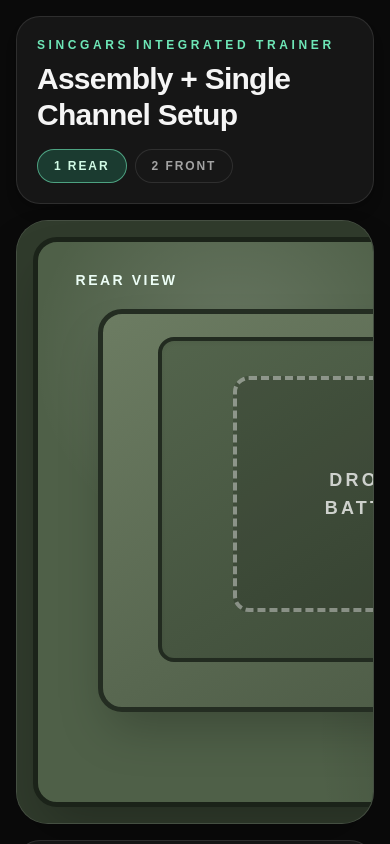
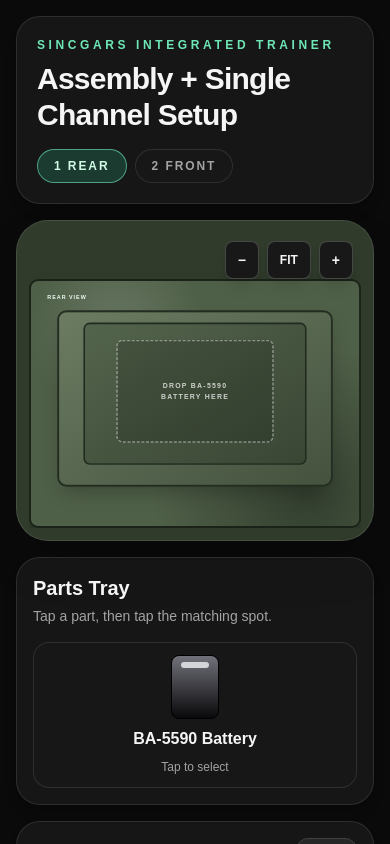
Before and after one commit to matthewpzandi/sincgars-trainer-v2, a React (Vite) app: page / in a window 390 px wide. Shown: the top 844 px of the page. Built offline with nearby package versions, Linux system fonts and the light colour scheme.

Commit message:
Update App.jsx

```diff
--- a/src/App.jsx
+++ b/src/App.jsx
@@ -33,6 +33,94 @@ function isDigit(value) {
 function nextFrom(list, current) {
   const idx = Math.max(0, list.indexOf(current));
   return list[(idx + 1) % list.length];
+}
+
+function ResponsiveStage({ baseWidth, baseHeight, children }) {
+  const hostRef = useRef(null);
+  const [fitScale, setFitScale] = useState(1);
+  const [zoom, setZoom] = useState(1);
+
+  useEffect(() => {
+    const updateFit = () => {
+      const availableWidth = hostRef.current?.clientWidth || baseWidth;
+      setFitScale(Math.min(1, availableWidth / baseWidth));
+    };
+
+    updateFit();
+
+    const observer =
+      typeof ResizeObserver !== "undefined"
+        ? new ResizeObserver(updateFit)
+        : null;
+
+    if (observer && hostRef.current) observer.observe(hostRef.current);
+    window.addEventListener("resize", updateFit);
+    window.addEventListener("orientationchange", updateFit);
+
+    return () => {
+      observer?.disconnect();
+      window.removeEventListener("resize", updateFit);
+      window.removeEventListener("orientationchange", updateFit);
+    };
+  }, [baseWidth]);
+
+  const scale = fitScale * zoom;
+  const renderedWidth = baseWidth * scale;
+  const renderedHeight = baseHeight * scale;
+
+  return (
+    <div
+      ref={hostRef}
+      className="relative w-full overflow-auto overscroll-contain"
+      style={{ touchAction: "pan-x pan-y pinch-zoom" }}
+    >
+      <div className="sticky top-2 z-50 ml-auto mr-2 mb-2 flex w-fit gap-2 md:hidden">
+        <button
+          type="button"
+          onClick={() => setZoom((value) => Math.max(1, Number((value - 0.25).toFixed(2))))}
+          className="rounded-lg border border-white/20 bg-neutral-900/95 px-3 py-2 text-sm font-black shadow-lg"
+          aria-label="Zoom out"
+        >
+          −
+        </button>
+        <button
+          type="button"
+          onClick={() => setZoom(1)}
+          className="rounded-lg border border-white/20 bg-neutral-900/95 px-3 py-2 text-xs font-black shadow-lg"
+        >
+          FIT
+        </button>
+        <button
+          type="button"
+          onClick={() => setZoom((value) => Math.min(3, Number((value + 0.25).toFixed(2))))}
+          className="rounded-lg border border-white/20 bg-neutral-900/95 px-3 py-2 text-sm font-black shadow-lg"
+          aria-label="Zoom in"
+        >
+          +
+        </button>
+      </div>
+
+      <div
+        className="relative"
+        style={{
+          width: renderedWidth,
+          height: renderedHeight,
+          minWidth: renderedWidth,
+        }}
+      >
+        <div
+          style={{
+            width: baseWidth,
+            height: baseHeight,
+            transform: `scale(${scale})`,
+            transformOrigin: "top left",
+          }}
+        >
+          {children}
+        </div>
+      </div>
+    </div>
+  );
 }
 
 function CoaxConnector({ active = false, installed = false }) {
@@ -183,7 +271,8 @@ function PartButton({ type, selected, installed, hidden, onClick }) {
 
 function RearView({ selectedPart, batteryInstalled, doorClosed, onSpot, onTurnFront }) {
   return (
-    <div className="relative mx-auto min-w-[760px] w-full max-w-[860px] aspect-[4/3] rounded-[1.5rem] border-[5px] border-[#1b2319] bg-[#4f6048] shadow-2xl overflow-hidden">
+    <ResponsiveStage baseWidth={860} baseHeight={645}>
+      <div className="relative w-[860px] h-[645px] rounded-[1.5rem] border-[5px] border-[#1b2319] bg-[#4f6048] shadow-2xl overflow-hidden">
       <div className="absolute inset-0 bg-[radial-gradient(circle_at_26%_20%,rgba(255,255,255,.14),transparent_28%),radial-gradient(circle_at_84%_88%,rgba(0,0,0,.35),transparent_44%)]" />
       <div className="absolute left-[8%] top-[12%] w-[84%] h-[72%] rounded-3xl border-[5px] border-[#242d22] bg-gradient-to-br from-[#6c7c62] to-[#44523e] shadow-2xl" />
       <div className="absolute left-[16%] top-[17%] w-[68%] h-[58%] rounded-2xl border-4 border-[#222b20] bg-gradient-to-br from-[#53644c] to-[#394634] shadow-inner" />
@@ -223,7 +312,8 @@ function RearView({ selectedPart, batteryInstalled, doorClosed, onSpot, onTurnFr
           <button type="button" onClick={onTurnFront} className="absolute bottom-[5%] left-1/2 -translate-x-1/2 rounded-2xl border border-emerald-300/60 bg-emerald-400/20 px-6 py-4 font-black tracking-[0.14em] text-emerald-100">TURN RADIO OVER →</button>
         </>
       )}
-    </div>
+      </div>
+    </ResponsiveStage>
   );
 }
 
@@ -303,8 +393,12 @@ function FrontFace({
   setupBlocked,
 }) {
   return (
-    <div className="w-full overflow-x-auto overflow-y-visible pb-4 touch-auto">
-      <motion.div initial={{ scale: 0.98, opacity: 0 }} animate={{ scale: 1, opacity: 1 }} className="w-full min-w-[1200px] max-w-[1500px] mx-auto rounded-xl bg-[#3f4a39] border-[6px] border-[#171c15] shadow-2xl p-6 relative overflow-hidden">
+    <ResponsiveStage baseWidth={1200} baseHeight={560}>
+      <motion.div
+        initial={{ scale: 0.98, opacity: 0 }}
+        animate={{ scale: 1, opacity: 1 }}
+        className="w-[1200px] h-[560px] rounded-xl bg-[#3f4a39] border-[6px] border-[#171c15] shadow-2xl p-6 relative overflow-hidden"
+      >
         <div className="absolute inset-0 bg-[radial-gradient(circle_at_30%_20%,rgba(255,255,255,0.08),transparent_35%),radial-gradient(circle_at_70%_80%,rgba(0,0,0,0.28),transparent_45%)] pointer-events-none" />
         <div className="relative grid grid-cols-[285px_minmax(500px,1fr)_300px] gap-5 items-center min-h-[500px]">
           <div className="h-full rounded-l-xl bg-[#536049] border-2 border-[#30382d] p-4 flex flex-col justify-between relative">
@@ -345,7 +439,7 @@ function FrontFace({
           </div>
         </div>
       </motion.div>
-    </div>
+    </ResponsiveStage>
   );
 }
 
@@ -687,7 +781,7 @@ export default function App() {
       </div>
 
       <div className="w-full max-w-[1700px] grid xl:grid-cols-[1fr_340px] gap-4 items-start">
-        <section className="rounded-[2rem] border border-white/10 bg-[#303b2c] p-4 shadow-2xl overflow-auto">
+        <section className="rounded-[2rem] border border-white/10 bg-[#303b2c] p-3 sm:p-4 shadow-2xl overflow-hidden">
           {scene === "rear" ? (
             <RearView selectedPart={selectedPart} batteryInstalled={batteryInstalled} doorClosed={doorClosed} onSpot={handleSpot} onTurnFront={() => changeScene("front")} />
           ) : (
```
